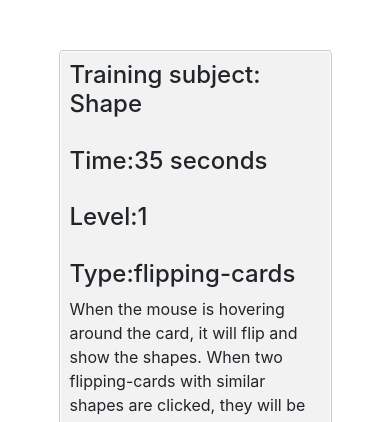
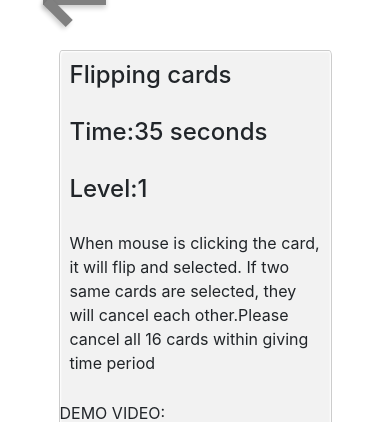
Before and after one commit to pow25/UIdesign, a Flask app: page /before_shape in a window 390 px wide. Shown: the top 422 px of the page. Run offline with Flask 2, Linux system fonts and the light colour scheme; some libraries are stand-ins or nearby versions.

Commit message:
finishing status page update and before intro page update

```diff
--- a/server.py
+++ b/server.py
@@ -11,8 +11,10 @@ shape_process = 0
 letter_process = 0
 letter_level = 1
 user_id=[]
-with open('./static/gifs/answer.json') as json_file:
-    answer = json.load(json_file)
+
+json_file = open('./static/gifs/answer.json',"r")
+answer = json.load(json_file)
+json_file.close()
 
 @app.route('/index')
 def log_in():
@@ -24,7 +26,7 @@ def status():
     if not user_id:
         user_id.append(request.args.get('user_id'))
 
-    return render_template("status.html",user_id=user_id[0],letter_process=letter_process,shape_process=shape_process)
+    return render_template("status.html",user_id=user_id[0],shape_level=shape_level,letter_level=letter_level,letter_process=letter_process,shape_process=shape_process)
 
 @app.route("/before_shape")
 def before_shape():
@@ -66,7 +68,7 @@ def update_process():
         else:
             result["increase"] = increased_amount
 
-        if score == 16:
+        if score >= 14:
             if shape_level != 3:
                 shape_level += 1
                 result["level"] = "u"+str(shape_level)
@@ -81,7 +83,7 @@ def update_process():
         else:
             result["increase"] = increased_amount
 
-        if letter_max_score[letter_level-1] == score:
+        if score > letter_max_score[letter_level-1]-2:
             if letter_level != 3:
                 letter_level += 1
                 result["level"] = "u"+str(letter_level)
@@ -90,7 +92,6 @@ def update_process():
         else:
             result["level"] = "n"
 
-
     return json.dumps(result)
 
 if __name__ == '__main__':
--- a/templates/before_shape.html
+++ b/templates/before_shape.html
@@ -6,7 +6,7 @@
     <link rel="stylesheet" href="http://code.jquery.com/ui/1.12.1/themes/base/jquery-ui.css">
     <link rel="stylesheet" href="https://stackpath.bootstrapcdn.com/bootstrap/4.2.1/css/bootstrap.min.css">
     <style>
-        .container {
+        .container_inner {
             margin: 0 auto;
             margin-top: 50px;;
             width: 70vw;
@@ -20,12 +20,107 @@
         .padding{
             padding: 10px;
         }
+        .empty{
+            margin-top: 100px;
+        }
+        .button {
+            display: inline-block;
+            border-radius: 4px;
+            background-color: #555555;
+            border: none;
+            color: #FFFFFF;
+            text-align: center;
+            font-size: 28px;
+            padding: 20px;
+            width: 200px;
+            transition: all 0.5s;
+            cursor: pointer;
+            margin: 5px;
+        }
+
+        .button span {
+            cursor: pointer;
+            display: inline-block;
+            position: relative;
+            transition: 0.5s;
+        }
+
+        .button span:after {
+            content: '\00bb';
+            position: absolute;
+            opacity: 0;
+            top: 0;
+            right: -20px;
+            transition: 0.5s;
+        }
+
+        .button:hover span {
+            padding-right: 25px;
+        }
+
+        .button:hover span:after {
+            opacity: 1;
+            right: 0;
+        }
+
+        .icon {
+            position: absolute;
+            top: 10%;
+            left: 20%;
+            transform: translate(-50%,-50%);
+            width: 70px;
+            height: 60px;
+            cursor: pointer;
+        }
+
+        .arrow {
+            position: absolute;
+            top: 25px;
+            width: 90%;
+            height: 10px;
+            background-color: grey;
+            box-shadow: 0 3px 5px rgba(0, 0, 0, .2);
+            animation: arrow 700ms linear infinite;
+        }
+
+        .arrow::after {
+            content: '';
+            position: absolute;
+            width: 50%;
+            height: 10px;
+            top: -12px;
+            right: 33px;
+            background-color: gray;
+            transform: rotate(-45deg);
+        }
+
+        .arrow::before {
+            content: '';
+            position: absolute;
+            width: 50%;
+            height: 10px;
+            top: 12px;
+            right: 33px;
+            background-color: gray;
+            box-shadow: 0 3px 5px rgba(0, 0, 0, .2);
+            transform: rotate(45deg);
+        }
     </style>
 </head>
 <body>
     <div class="container">
+        <div class="row">
+            <div class="col-md-1">
+                <div class="icon">
+                    <div class="arrow" id="btn_back"></div>
+                </div>
+            </div>
+            <div class="col-md-9">
+                <div class="container container_inner">
+                    <div class="row">
+                        <div class="col-md-4">
                             <div class="row padding">
-            <h4>Training subject: Shape</h4>
+                                <h4>Flipping cards</h4>
                             </div>
                             <div class="row padding">
                                 <h4 id="time"></h4>
@@ -34,23 +129,25 @@
                                 <h4 id="level"></h4>
                             </div>
                             <div class="row padding">
-            <h4>Type:flipping-cards</h4>
-            <p>When the mouse is hovering around the card, it will flip and show the shapes. When two flipping-cards
-                with similar shapes are clicked, they will be canceled. Please cancel all 16 cards within giving time
+                                <p> When mouse is clicking the card, it will flip and selected. If two same cards are selected, they will cancel each other.Please cancel all 16 cards within giving time
                                 period </p>
                             </div>
-        <div class="row">
-            DEMO:
+                        </div>
+                        <div class="col-md-2"></div>
+                        <div class="col-md-6">
+                            <div class="row">DEMO VIDEO:</div>
                             <video width="320" height="200" controls>
                                 <source src="/static/other/intro_shape.mp4" type="video/mp4">
                             </video>
+                            <div class="row empty"></div>
+                            <div class="row padding">
+                                <div class="col">
+                                    <button class="button" id="btn_start" style="vertical-align:middle"><span>Start</span></button>
                                 </div>
-        <div class="row">
-            <div class="col">
-                <button id="btn_back">BACK</button>
                             </div>
-            <div class="col">
-                <button id="btn_start">START</button>
+                        </div>
+                    </div>
+                </div>
             </div>
         </div>
     </div>
```
Also changed, not shown: templates/status.html (+6 -2 lines). Lines whose indentation alone changed are shown as unchanged.
